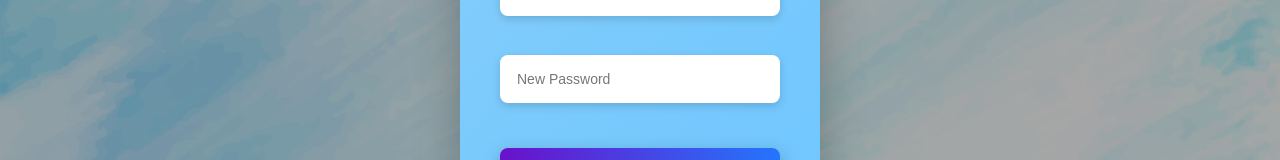
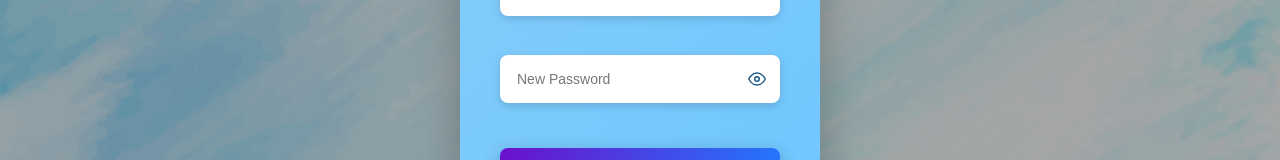
Before and after one commit to Tirtha134/UPISAFE_FRONTEND, a React (Vite) app: page /forgot in a window 1280 px wide. Shown: the part 392-552 px from the top of the page. Built offline with nearby package versions, Linux system fonts and the light colour scheme; no server answers.

Commit message:
Refactor ForgotPassword component with icons

```diff
--- a/src/pages/forgotpassword.jsx
+++ b/src/pages/forgotpassword.jsx
@@ -4,6 +4,7 @@ import { Link, useNavigate } from "react-router-dom";
 import axios from "axios";
 import { toast, ToastContainer } from "react-toastify";
 import "react-toastify/dist/ReactToastify.css";
+import { FiEye, FiEyeOff } from "react-icons/fi";
 
 const API = import.meta.env.VITE_API_BASE_URL;
 
@@ -118,10 +119,7 @@ const ForgotPassword = () => {
                 onClick={() => setShowPassword((p) => !p)}
                 aria-label={showPassword ? "Hide password" : "Show password"}
               >
-                <i
-                  className={`ti ${showPassword ? "ti-eye-off" : "ti-eye"}`}
-                  aria-hidden="true"
-                ></i>
+                {showPassword ? <FiEyeOff /> : <FiEye />}
               </button>
             </div>
 
```
